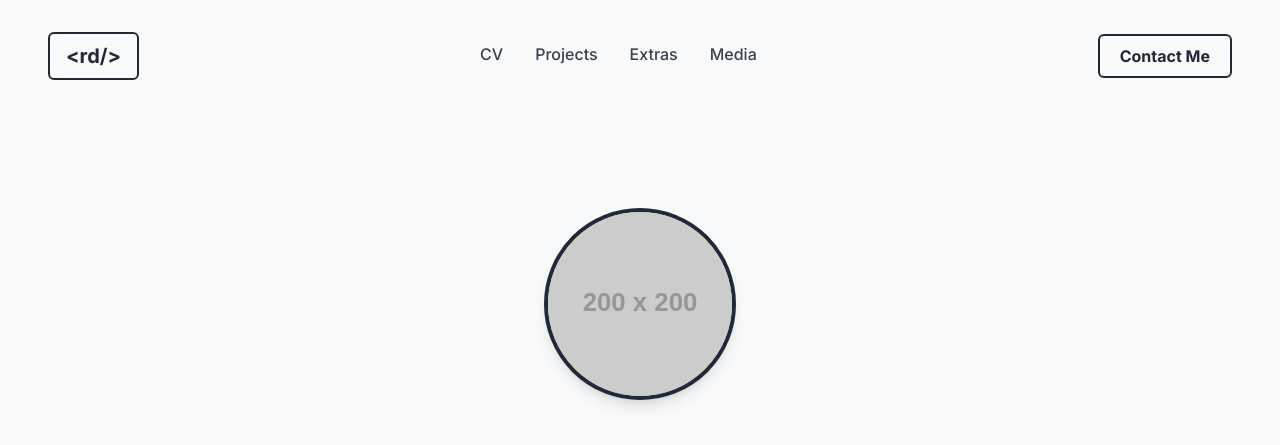
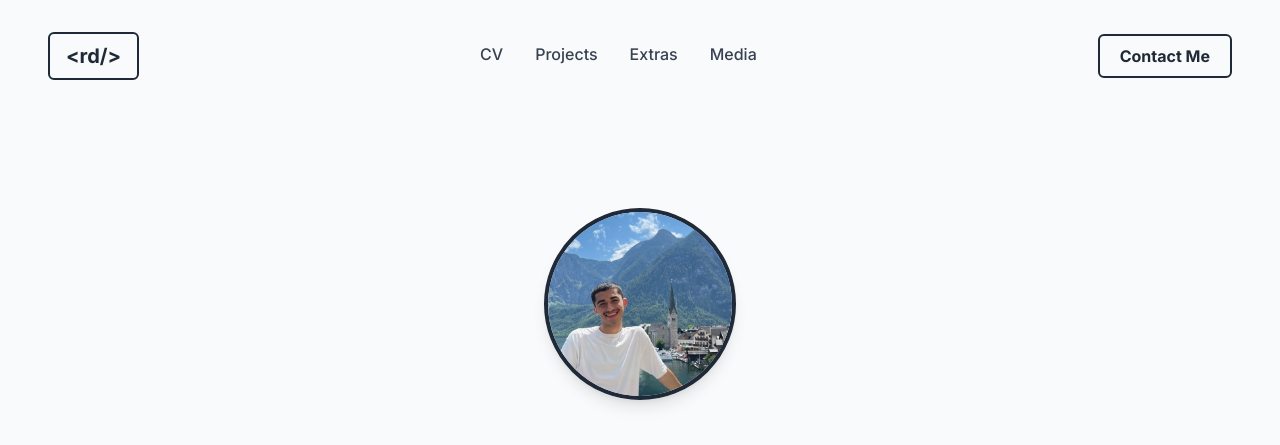
Before and after one commit to vrdvcvn/portfolio, a plain HTML site: page index.html in a window 1280 px wide. Shown: the top 445 px of the page. Drawn offline with nearby package versions, Linux system fonts and the light colour scheme; placeholder pictures from the web are drawn by us.

Commit message:
Update index.html

```diff
--- a/index.html
+++ b/index.html
@@ -92,7 +92,7 @@
             <!-- Profile Image -->
             <div class="inline-block mb-12">
                 <img
-                    src="profile.jpg"
+                    src="my_pic.jpeg"
                     alt="A profile picture of Arda Can Özdemir"
                     class="rounded-full w-40 h-40 md:w-48 md:h-48 object-cover border-4 border-gray-800 shadow-lg"
                     onerror="this.onerror=null;this.src='https://placehold.co/200x200/e2e8f0/333333?text=Image+Error';"
```
